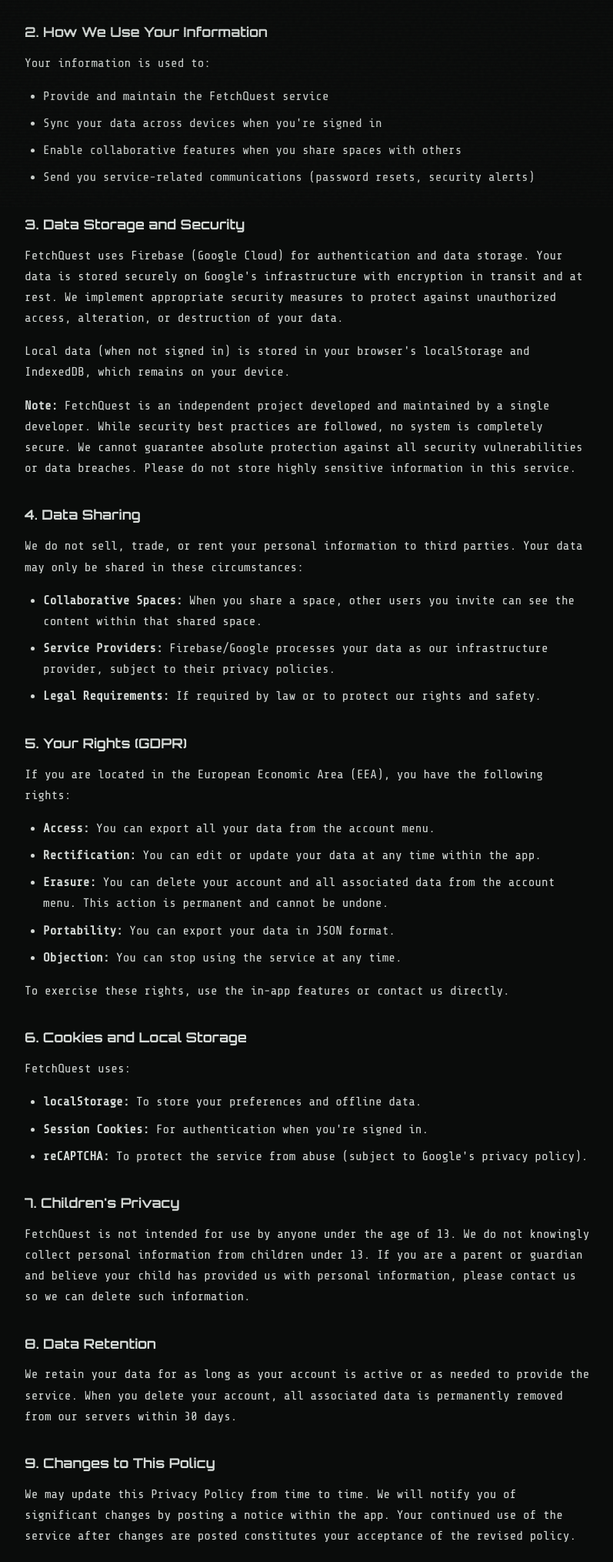
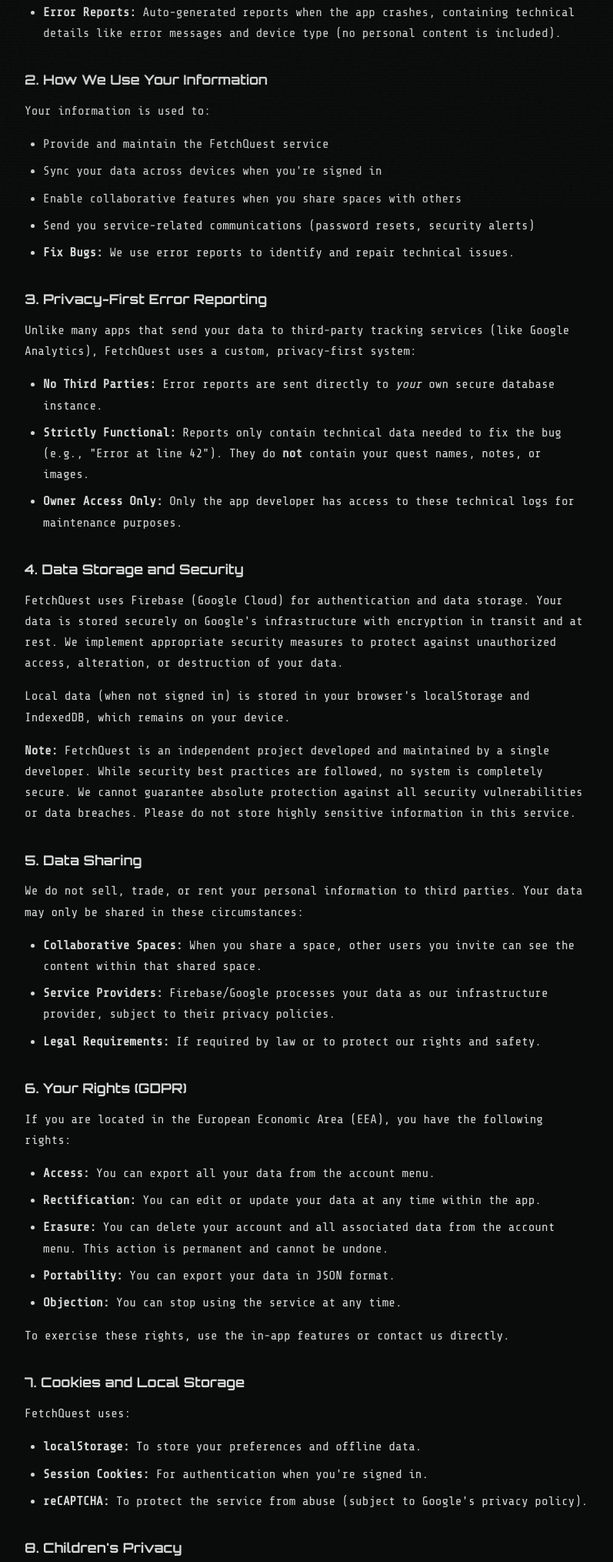
Before and after one commit to LunarKittyy/fetchquesttracker, a plain HTML site: page privacy.html in a window 1280 px wide. Shown: the part 531-2560 px from the top of the page at 77% size, without its empty margins (240-1037 px from the left). Drawn offline with nearby package versions, Linux system fonts and the light colour scheme; files that its build step writes are made by us from their sources.

Commit message:
terms and privacy updated

```diff
--- a/js/firebase-bridge.js
+++ b/js/firebase-bridge.js
@@ -51,7 +51,7 @@ const log = Logger.module('Firebase');
 
 // Current policy version - increment when Privacy Policy or Terms of Service are updated
 // Users will be prompted to accept updated policies when this increases
-export const CURRENT_POLICY_VERSION = 1;
+export const CURRENT_POLICY_VERSION = 2;
 
 // Firebase Configuration - FetchQuest Project
 const firebaseConfig = {
--- a/privacy.html
+++ b/privacy.html
@@ -111,6 +111,9 @@
                     within the app.</li>
                 <li><strong>Usage Data:</strong> Basic analytics about how the app is used to improve the service (no
                     personally identifiable information is tracked).</li>
+                <li><strong>Error Reports:</strong> Auto-generated reports when the app crashes, containing technical
+                    details like
+                    error messages and device type (no personal content is included).</li>
             </ul>
 
             <h2>2. How We Use Your Information</h2>
@@ -120,9 +123,23 @@
                 <li>Sync your data across devices when you're signed in</li>
                 <li>Enable collaborative features when you share spaces with others</li>
                 <li>Send you service-related communications (password resets, security alerts)</li>
+                <li><strong>Fix Bugs:</strong> We use error reports to identify and repair technical issues.</li>
             </ul>
 
-            <h2>3. Data Storage and Security</h2>
+            <h2>3. Privacy-First Error Reporting</h2>
+            <p>Unlike many apps that send your data to third-party tracking services (like Google Analytics), FetchQuest
+                uses a custom, privacy-first system:</p>
+            <ul>
+                <li><strong>No Third Parties:</strong> Error reports are sent directly to <em>your</em> own secure
+                    database instance.</li>
+                <li><strong>Strictly Functional:</strong> Reports only contain technical data needed to fix the bug
+                    (e.g., "Error at line 42").
+                    They do <strong>not</strong> contain your quest names, notes, or images.</li>
+                <li><strong>Owner Access Only:</strong> Only the app developer has access to these technical logs for
+                    maintenance purposes.</li>
+            </ul>
+
+            <h2>4. Data Storage and Security</h2>
             <p>FetchQuest uses Firebase (Google Cloud) for authentication and data storage. Your data is stored securely
                 on Google's infrastructure with encryption in transit and at rest. We implement appropriate security
                 measures to protect against unauthorized access, alteration, or destruction of your data.</p>
@@ -133,7 +150,7 @@
                 guarantee absolute protection against all security vulnerabilities or data breaches. Please do not store
                 highly sensitive information in this service.</p>
 
-            <h2>4. Data Sharing</h2>
+            <h2>5. Data Sharing</h2>
             <p>We do not sell, trade, or rent your personal information to third parties. Your data may only be shared
                 in these circumstances:</p>
             <ul>
@@ -144,7 +161,7 @@
                 <li><strong>Legal Requirements:</strong> If required by law or to protect our rights and safety.</li>
             </ul>
 
-            <h2>5. Your Rights (GDPR)</h2>
+            <h2>6. Your Rights (GDPR)</h2>
             <p>If you are located in the European Economic Area (EEA), you have the following rights:</p>
             <ul>
                 <li><strong>Access:</strong> You can export all your data from the account menu.</li>
@@ -156,7 +173,7 @@
             </ul>
             <p>To exercise these rights, use the in-app features or contact us directly.</p>
 
-            <h2>6. Cookies and Local Storage</h2>
+            <h2>7. Cookies and Local Storage</h2>
             <p>FetchQuest uses:</p>
             <ul>
                 <li><strong>localStorage:</strong> To store your preferences and offline data.</li>
@@ -165,21 +182,21 @@
                 </li>
             </ul>
 
-            <h2>7. Children's Privacy</h2>
+            <h2>8. Children's Privacy</h2>
             <p>FetchQuest is not intended for use by anyone under the age of 13. We do not knowingly collect personal
                 information from children under 13. If you are a parent or guardian and believe your child has provided
                 us with personal information, please contact us so we can delete such information.</p>
 
-            <h2>8. Data Retention</h2>
+            <h2>9. Data Retention</h2>
             <p>We retain your data for as long as your account is active or as needed to provide the service. When you
                 delete your account, all associated data is permanently removed from our servers within 30 days.</p>
 
-            <h2>9. Changes to This Policy</h2>
+            <h2>10. Changes to This Policy</h2>
             <p>We may update this Privacy Policy from time to time. We will notify you of significant changes by posting
                 a notice within the app. Your continued use of the service after changes are posted constitutes your
                 acceptance of the revised policy.</p>
 
-            <h2>10. Contact</h2>
+            <h2>11. Contact</h2>
             <p>If you have questions about this Privacy Policy or want to exercise your data rights, contact us at <a
                     href="mailto:fetchquest@luwuna.gay">fetchquest@luwuna.gay</a>.</p>
 
```
Also changed, not shown: terms.html (+6 -0 lines).
